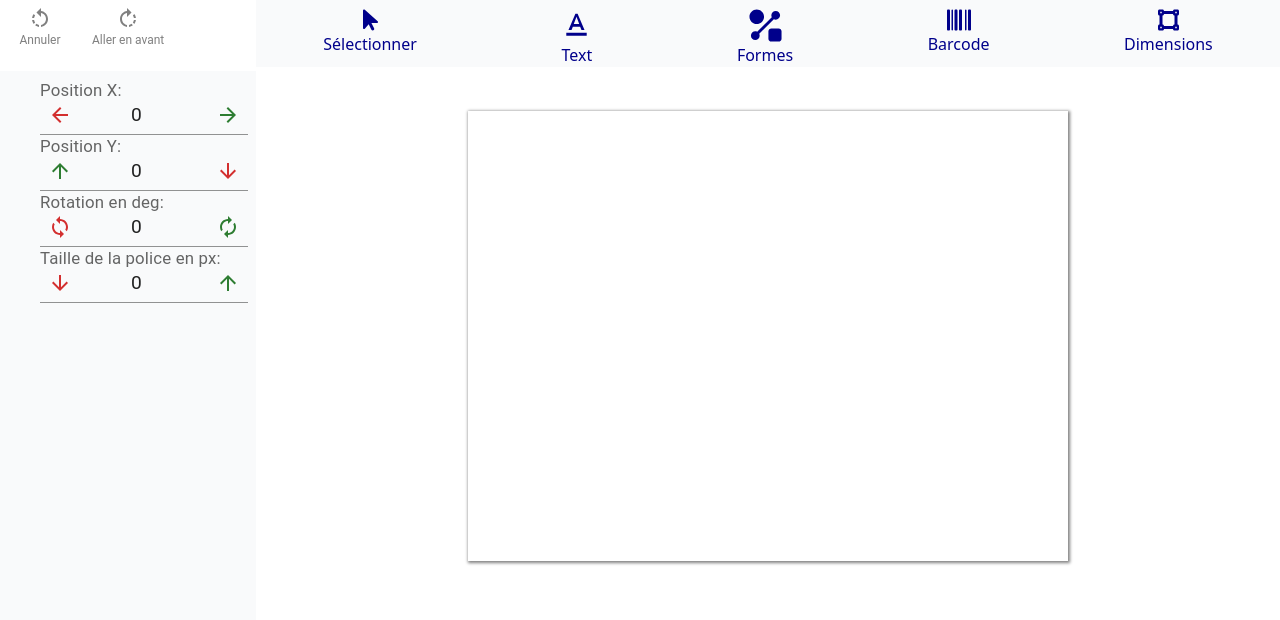
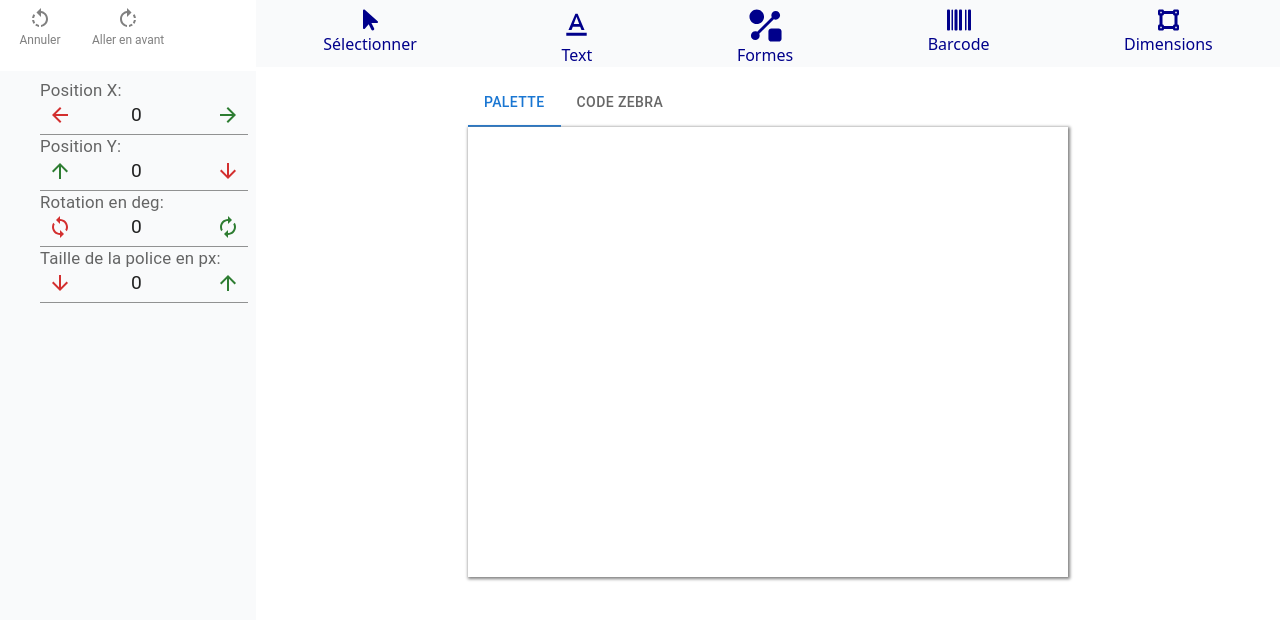
Before and after one commit to mmedtal/etiquette-de-palette-1, a React (Create React App) app: page / in a window 1280 px wide. Shown: the top 620 px of the page. Built offline with nearby package versions, Linux system fonts and the light colour scheme.

Commit message:
added zebra code tab

```diff
--- a/src/components/interface/main/Main.jsx
+++ b/src/components/interface/main/Main.jsx
@@ -1,13 +1,10 @@
-import { Card, CardContent, CardHeader, TextField } from "@mui/material";
+import { Card, CardContent, CardHeader, Tab, Tabs, TextField } from "@mui/material";
 import PaletteWorkZone from "./PaletteWorkZone";
 import { useDispatch, useSelector } from "react-redux";
 import { useEffect, useState } from "react";
+import ZebraCodeViewer from "./ZebraCodeViewer";
 
 export default function Main(props){
-
-
-
-    //const {:ht,largeur:lg} = useSelector(state=>state.leftAsideControllersReducer)
 
     const [hauteur,setHauteur]=useState(useSelector(state=>state.leftAsideControllersReducer.hauteur))
     const [largeur,setLargeur]=useState(useSelector(state=>state.leftAsideControllersReducer.largeur))
@@ -36,16 +33,36 @@ export default function Main(props){
         dispatch({type:"SET_LEFT_ASIDE_CLICKED",payload:false})
     }
 
+    const [selectedTab,setSelectedTab]= useState(0)
+
+    useEffect(()=>{
+        console.log("selected tab : ",selectedTab)
+        console.log("selectedTab==0 : ",selectedTab==0)
+    },[selectedTab])
     return(
         <div className="flex-col"
-            onClick={handleMainComponentClick}
-        >
+            onClick={handleMainComponentClick}>
 
             <div className="header h-10">
 
             </div>
-            <div className="flex justify-center">
-                <PaletteWorkZone height={hauteurPaletteControlledFromLeftAside} width={largeurPaletteControlledFromLeftAside}/>
+            <div  style={{display:"flex",flexDirection:"column", alignItems:"center"}}>
+                <div className="flex -mt-8" style={{width:largeurPaletteControlledFromLeftAside}}>
+                    <Tabs value={selectedTab}>
+                        <Tab label="Palette"  onClick={()=>setSelectedTab(0)}/>
+                        <Tab label="Code Zebra" onClick={()=>setSelectedTab(1)}/>
+                    </Tabs>
+                </div>
+                {/* visibility:selectedTab==1?"visible":"hidden" avant y'avait ça, ma3rftch wach hiya plus cheap
+                li anaho makandirouch render lkolchi ymkn*/}
+                <div className="flex justify-center"  style={{display:selectedTab==0?"flex":"none"}}>
+                    <PaletteWorkZone selectedTab={selectedTab} height={hauteurPaletteControlledFromLeftAside} width={largeurPaletteControlledFromLeftAside}/>
+                </div>
+
+                <div className="flex justify-center"
+                    style={{display:selectedTab==1?"flex":"none",width:largeurPaletteControlledFromLeftAside,height:hauteurPaletteControlledFromLeftAside}} >
+                    <ZebraCodeViewer selectedTab={selectedTab} height={hauteurPaletteControlledFromLeftAside} width={largeurPaletteControlledFromLeftAside}/>
+                </div>
             </div>
         </div>
     )
--- a/src/components/interface/main/PaletteWorkZone.jsx
+++ b/src/components/interface/main/PaletteWorkZone.jsx
@@ -1,4 +1,4 @@
-import { TextField } from "@mui/material";
+import { Fade, Slide, TextField } from "@mui/material";
 import { useEffect, useState } from "react"
 import { useDispatch, useSelector } from "react-redux"
 import InsertedInput from "../../helpers/InsertedInput";
@@ -44,15 +44,18 @@ export default function PaletteWorkZone(props){
     },[elements])
     //const [paletteHeight,setPaletteHeight]= useState(props.height)
     return(
-        <div onMouseMove={handleMouseMove} id="div" onClick={handleClick}
-             style={{position: 'relative',boxShadow:"1px 1px 3px 1px grey",height:props.height==0?"450px":`${props.height}px`,width:props.width==0?"600px":`${props.width}px`,
-             cursor:cursorAppearance}} className="">
+        <Fade direction="up" in={props.selectedTab === 0} timeout={500}
+            style={{position: 'relative',boxShadow:"1px 1px 3px 1px grey",height:props.height==0?"450px":`${props.height}px`,width:props.width==0?"600px":`${props.width}px`}}
+            >
+            <div onMouseMove={handleMouseMove} id="" onClick={handleClick}
+                style={{cursor:cursorAppearance}} >
 
 
-            {elements.map((element,index)=>{
-                return<InsertedInput key={index} whichChildIam={index} elementX={element.x} elementY={element.y} paletteHeight={props.height}
-                        paletteXPosition={paletteXPosition} paletteYPosition={paletteYPosition}/>
-            })}
-        </div>
+                {elements.map((element,index)=>{
+                    return<InsertedInput key={index} whichChildIam={index} elementX={element.x} elementY={element.y} paletteHeight={props.height}
+                            paletteXPosition={paletteXPosition} paletteYPosition={paletteYPosition}/>
+                })}
+            </div>
+        </Fade>
     )
 }
--- /dev/null
+++ b/src/components/interface/main/ZebraCodeViewer.jsx
@@ -0,0 +1,19 @@
+import { Fade } from "@mui/material";
+
+export default function ZebraCodeViewer(props){
+
+
+    return(
+    <Fade direction="up" in={props.selectedTab === 1} timeout={500}
+            style={{position: 'relative',boxShadow:"1px 1px 3px 1px grey",height:props.height==0?"450px":`${props.height}px`,width:props.width==0?"600px":`${props.width}px`}}>
+        <div>
+
+
+        </div>
+
+
+
+    </Fade>
+    )
+
+}
```
